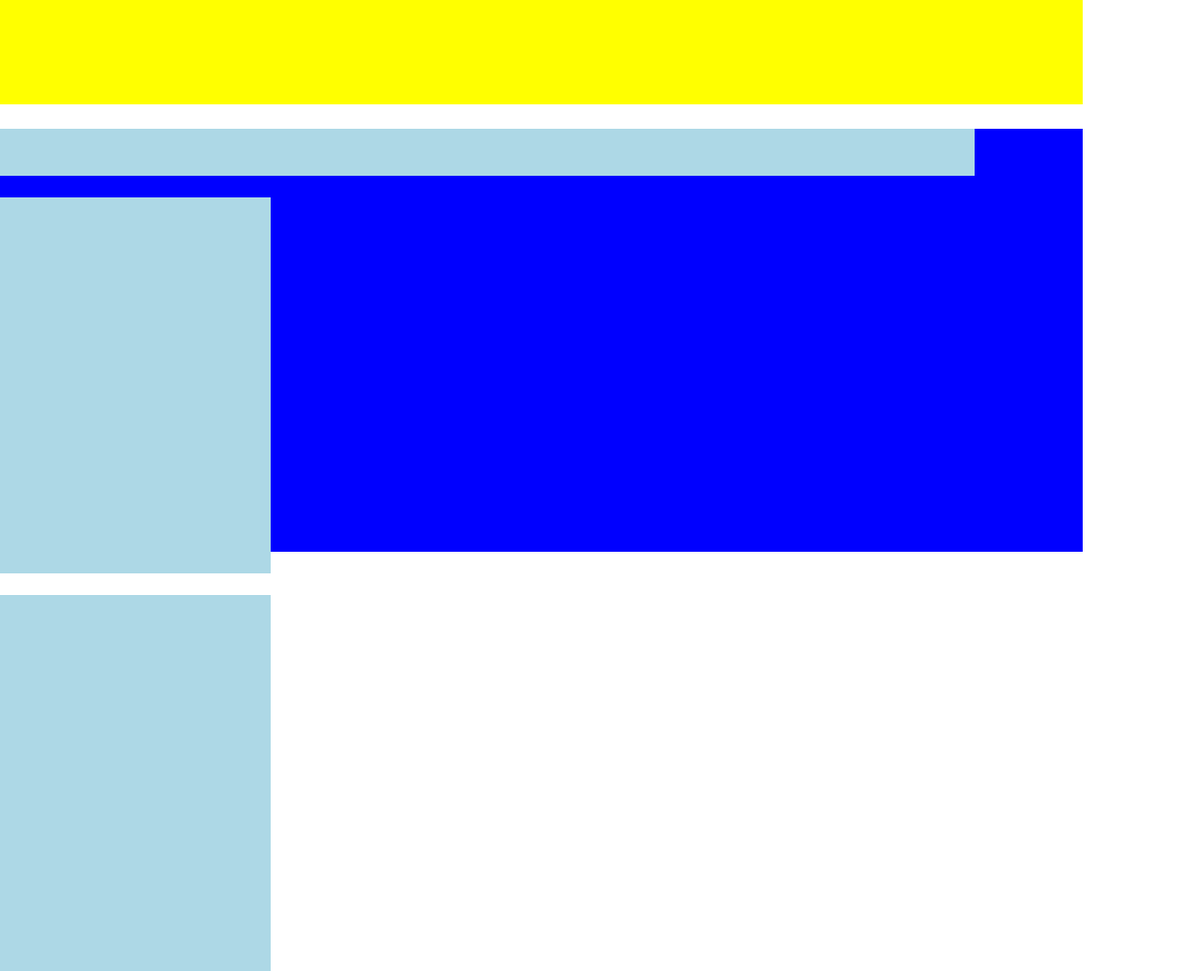
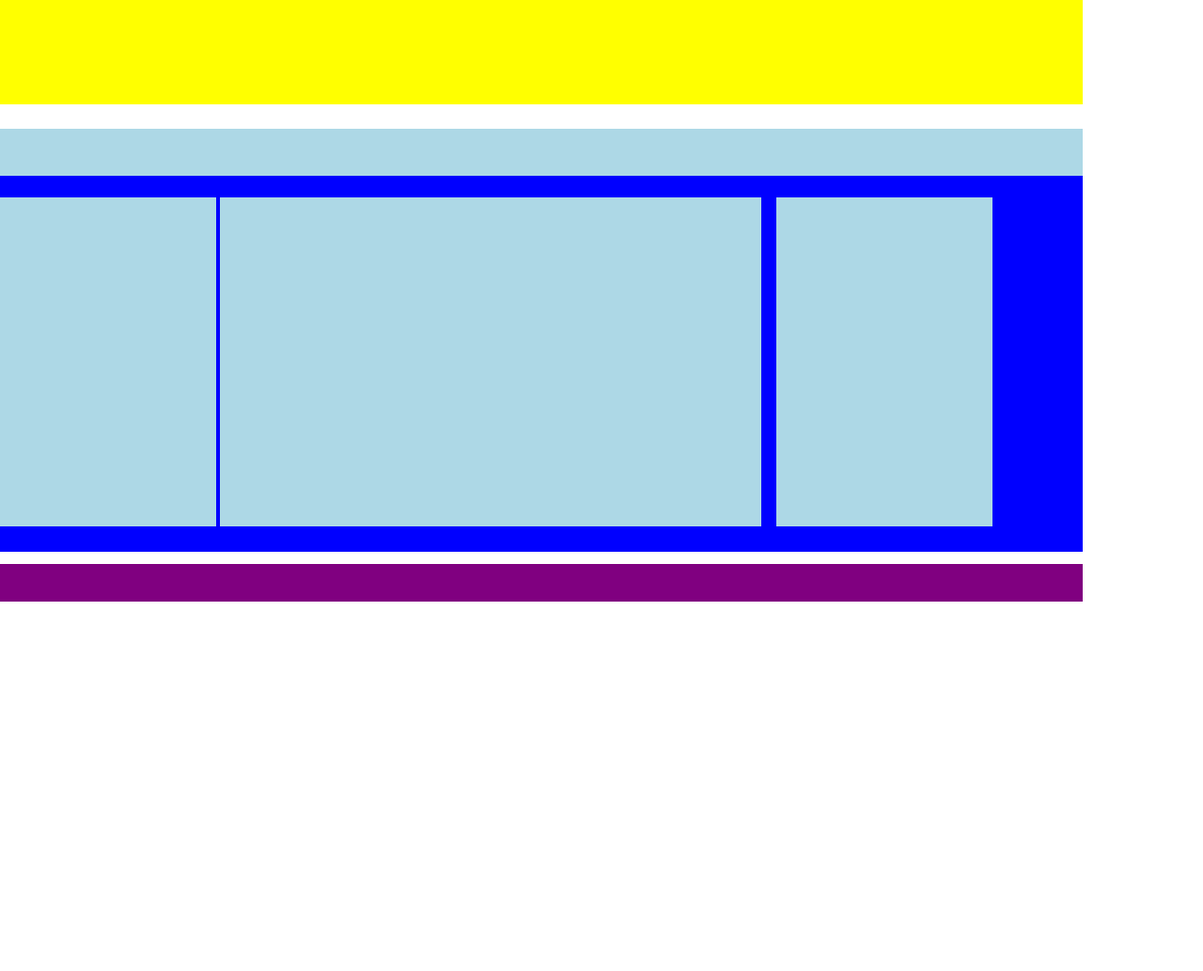
Before and after one commit to MastroJoe/htmlcss-struttura-wp, a plain HTML site: page index.html in a window 1280 px wide. Shown: the part 440-1473 px from the top of the page at 94% size. After the commit the page ends 1080 px from the top, so only its background shows below. Drawn offline with Linux system fonts and the light colour scheme.

Commit message:
margini larghezze altezze da sistemare

```diff
--- a/assets/master.css
+++ b/assets/master.css
@@ -49,7 +49,7 @@ body {
 }
 
 .col_50 {
-  width: 90%;
+  width: 100%;
   height: 50px;
 }
 
@@ -58,7 +58,30 @@ body {
 }
 
 .col_25 {
-  width: 25%;
-  height: 400px;
+  width: 20%;
+  height: 350px;
   margin-top: 2%;
+  display: inline-block;
 }
+
+.marg {
+margin-right: 1%;
+}
+
+.col_75 {
+  width: 50%;
+  height:350px;
+  margin-top: 2%;
+  margin-right: 1%;
+  display: inline-block;
+}
+
+.col_40 {
+width: 90%;
+height: 40px;
+margin-top: 1%;
+}
+
+.bg_purple {
+  background-color: purple;
+}
--- a/index.html
+++ b/index.html
@@ -19,7 +19,7 @@
         </div>
         <!-- blocco blu con sopra blocchi azzurri -->
         <div class="col_450 bg_lightblue">
-          <div class="col_50 bg_cyan">
+          <div class="col_50 bg_cyan marg">
           </div>
           <div class="col_25 bg_cyan">
           </div>
@@ -32,7 +32,7 @@
     </main>
     <footer> <!-- blocco viola -->
       <div class="row">
-        <div class="col_50 bg_purple">
+        <div class="col_40 bg_purple">
         </div>
       </div>
     </footer>
```
